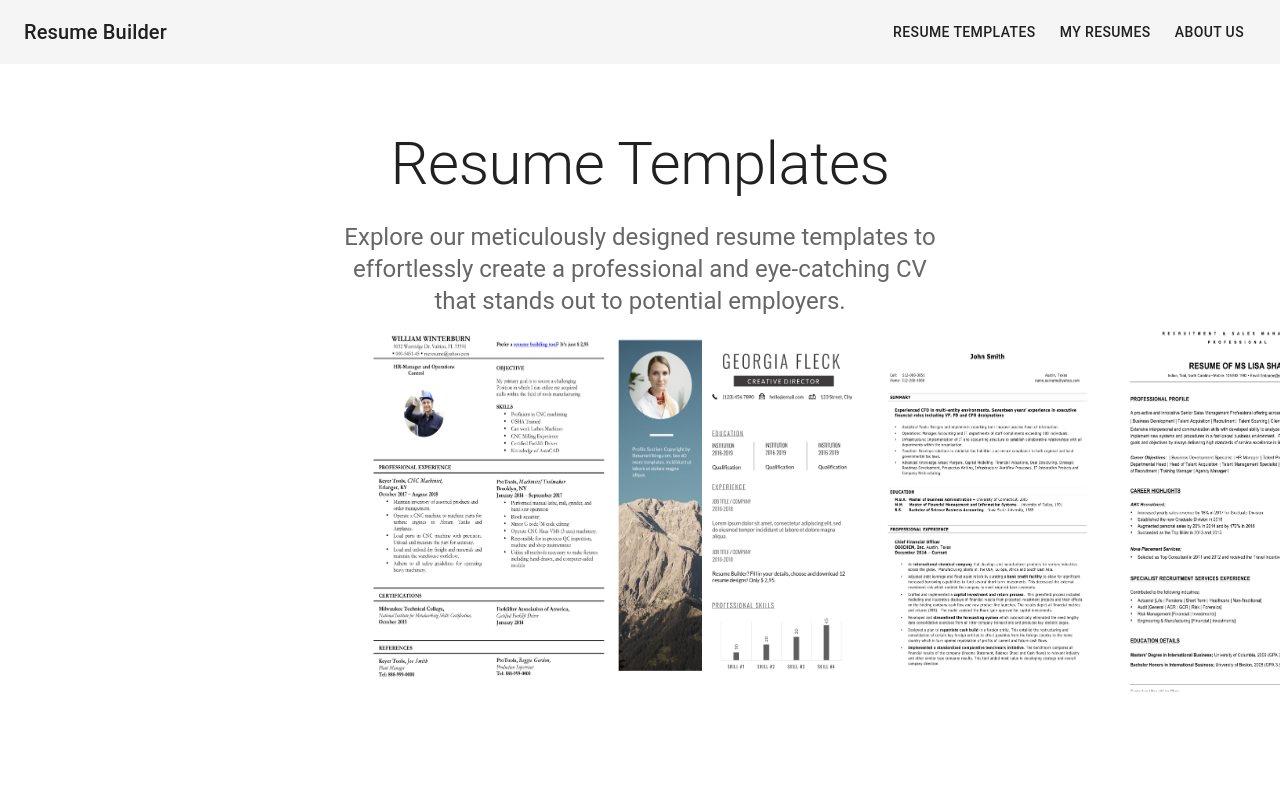
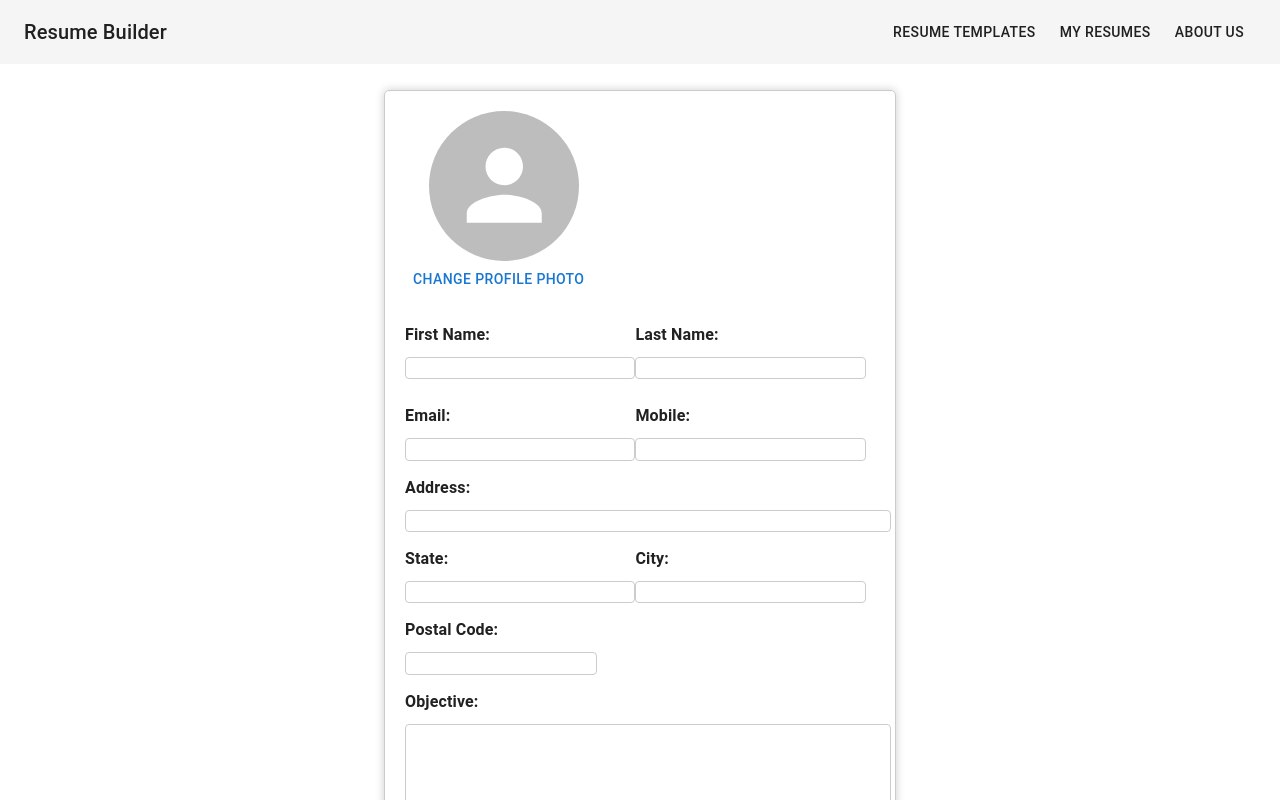
Before and after one commit to mdglankush65/Resume_Builder, a React (Create React App) app: page / in a window 1280 px wide. Shown: the top 800 px of the page. Built offline with nearby package versions, Linux system fonts and the light colour scheme.

Commit message:
keyskill subRoutes

```diff
--- a/src/App.js
+++ b/src/App.js
@@ -5,7 +5,7 @@ import Footer from './components/Footer';
 import Info from './components/subRoutes/Info';
 import Education from './components/subRoutes/Education';
 import Work_exe from './components/subRoutes/Work_exe';
-
+import InvoiceForm from './components/subRoutes/Info';
 function App() {
     return (
         <div className="App">
@@ -14,6 +14,7 @@ function App() {
             {/* <Education /> */}
             {/* <Keyskills /> */}
             {/* <Work_exe /> */}
+            <InvoiceForm/>
             <Main />
             <Footer />
         </div>
```
Also changed, not shown: src/components/subRoutes/Info.js (line endings or trailing spaces).
